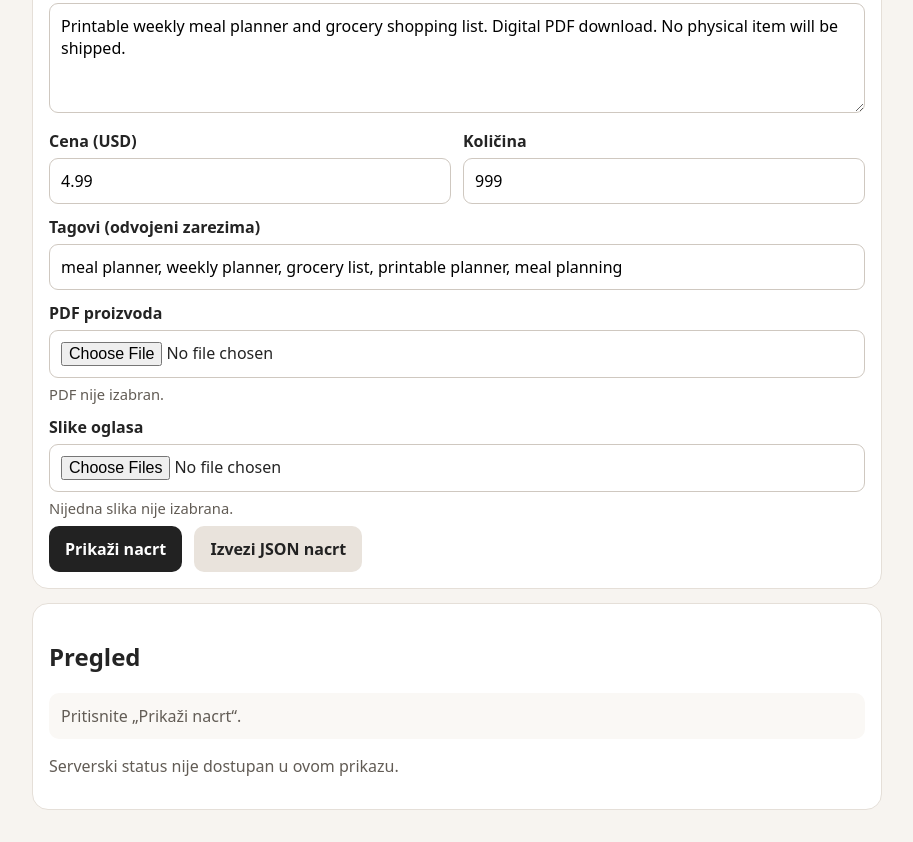
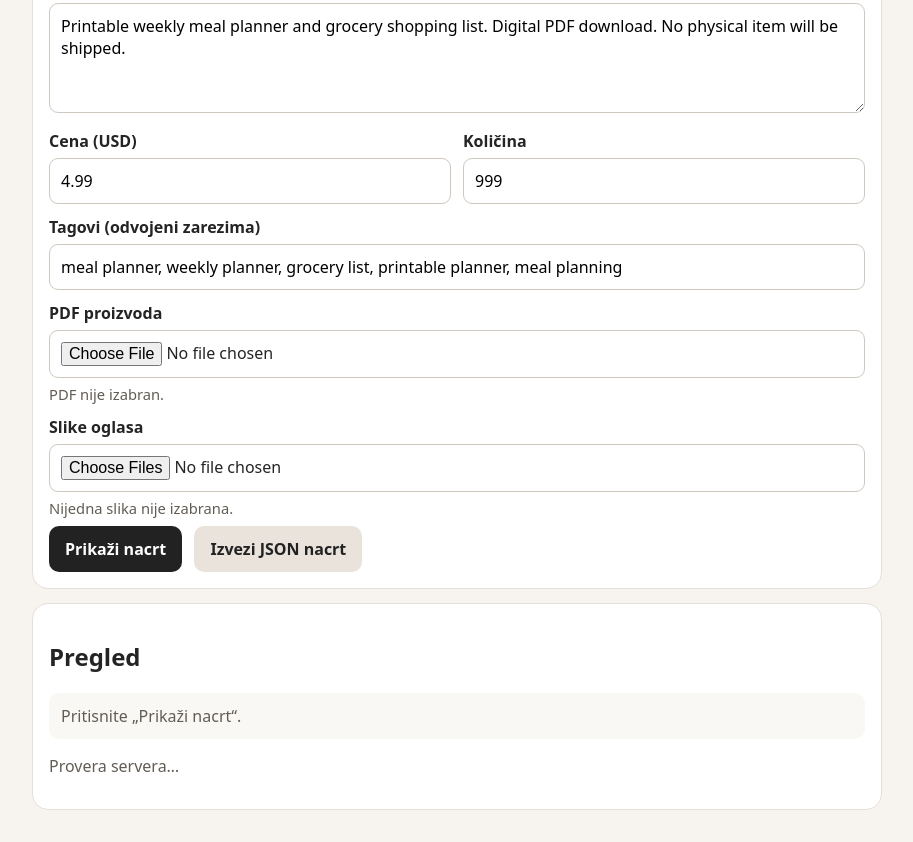
Before and after one commit to sinisacvetic-hub/etsy-automation, a plain HTML site: page index.html in a window 1280 px wide. Shown: the part 448-1290 px from the top of the page, without its empty margins (183-1096 px from the left). Drawn offline with Linux system fonts and the light colour scheme; no server answers.

Commit message:
Update index.html

```diff
--- a/index.html
+++ b/index.html
@@ -75,7 +75,6 @@ $('exportBtn').addEventListener('click',()=>{
  const blob=new Blob([JSON.stringify(getData(),null,2)],{type:'application/json'});
  const a=document.createElement('a');a.href=URL.createObjectURL(blob);a.download='etsy-listing-draft.json';a.click();URL.revokeObjectURL(a.href);
 });
-fetch('/api/status').then(r=>r.json()).then(s=>{$('status').textContent=s.message;}).catch(()=>{$('status').textContent='Serverski status nije dostupan u ovom prikazu.'});
-</script>
+</).tex$('status').textContent='Aplikacija radi.'tContent='Aplikacija radi. Nacrt možete pregledati i izvesti; Etsy oglas se ne objavljuje automatski.';pt>
 </body>
 </html>
```
